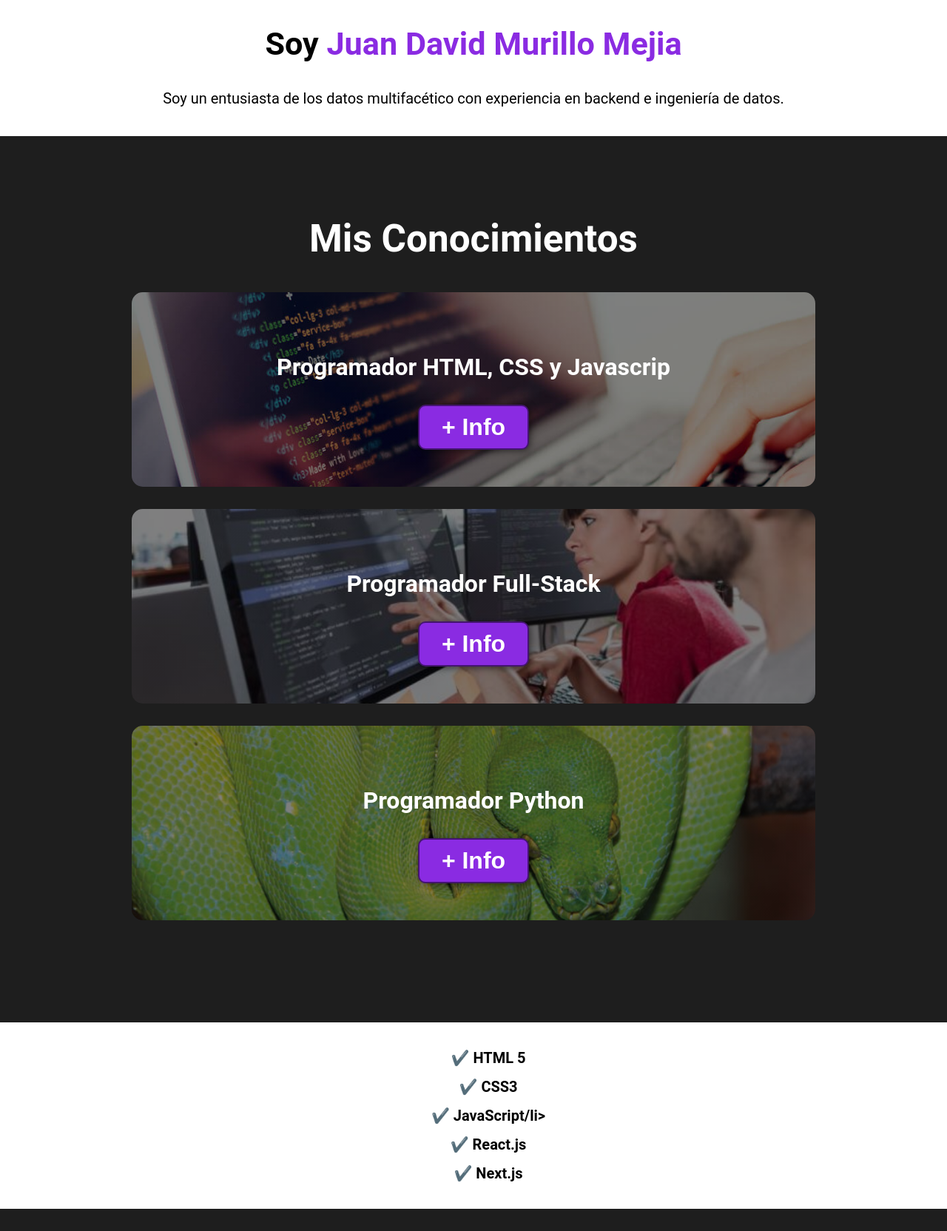
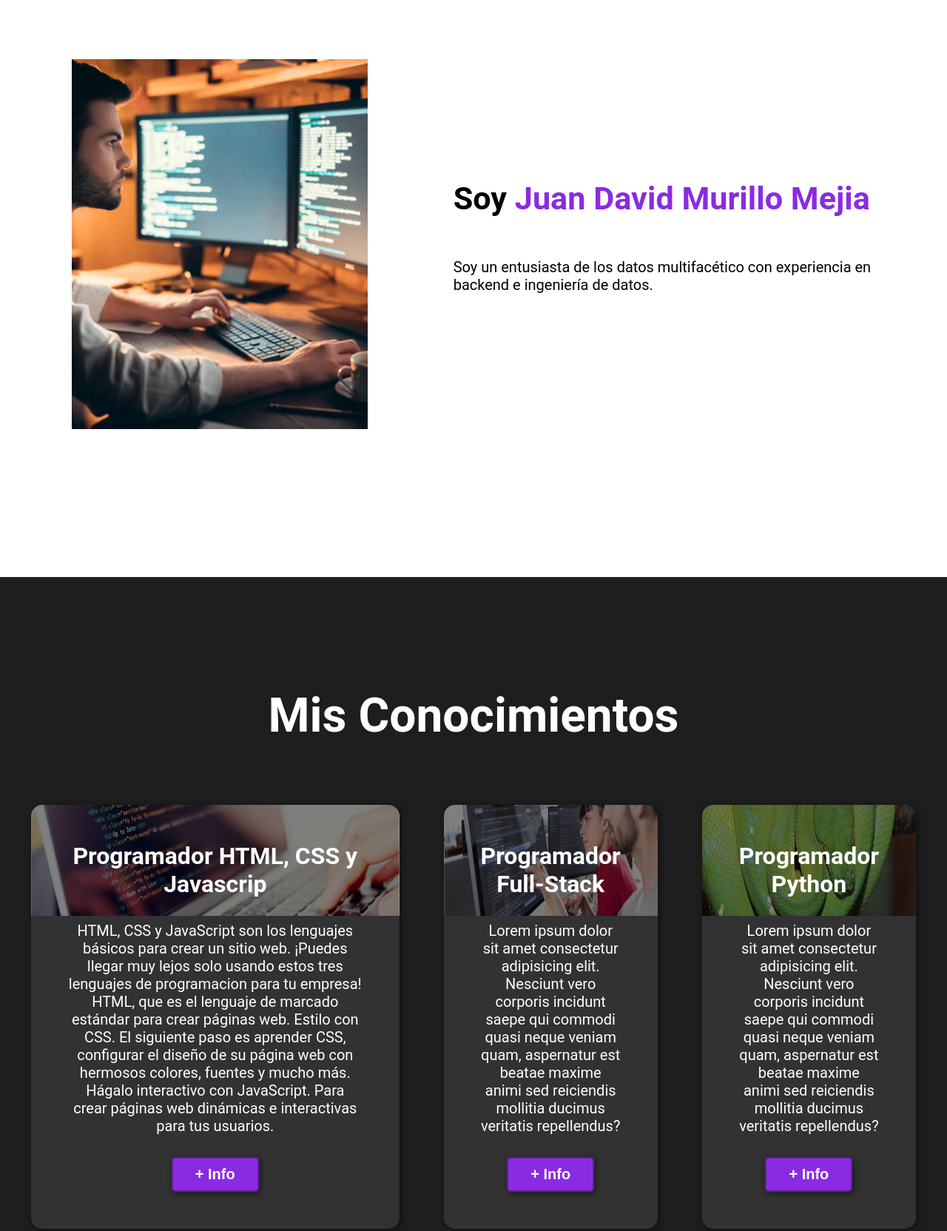
Before and after one commit to jdmm0718/P-gina-Web-COMPLETA-con-HTML-y-CSS, a plain HTML site: page index.html in a window 1280 px wide. Shown: the part 840-2504 px from the top of the page at 74% size. Drawn offline with Linux system fonts and the light colour scheme.

Commit message:
casi termindo

```diff
--- a/index.html
+++ b/index.html
@@ -29,10 +29,11 @@
 
     <seciton id="somos-proya">
         <div class="container">
-            <div class="img-container">
-                <h2>Soy <span class="color-acento"> Juan David Murillo Mejia</span></h2>
-                <p>Soy un entusiasta de los datos multifacético con experiencia en backend e ingeniería de datos.</p>
-            </div>
+            <div class="img-container"></div>
+                <div class="texto">
+                    <h2>Soy <span class="color-acento"> Juan David Murillo Mejia</span></h2>
+                    <p>Soy un entusiasta de los datos multifacético con experiencia en backend e ingeniería de datos.</p>
+                </div>
         </div>
     </seciton>
 
--- a/style.css
+++ b/style.css
@@ -1,156 +1,138 @@
-* {
+*{
     box-sizing: border-box;
 }
 
-html {
+html{
     scroll-behavior: smooth;
 }
 
-h1 {
-    font-size: 3.5em;
+body{
+    font-family: 'Roboto', sans-serif;
+    margin: 0;
 }
 
-h2 {
-    font-size: 2.7em;
-}
+h1{ font-size: 3.5em;}
+h2{ font-size: 2.7em;}
+h3{ font-size: 2em;}
+p{ font-size: 1.25em;}
+ul{ list-style: none;}
+li{ font-size: 1.25em;}
 
-h3 {
-    font-size: 2em;
-}
-
-p {
+button{
     font-size: 1.25em;
-}
-
-ul {
-    list-style: none;
-}
-
-li {
-    font-size: 1.25em;
-}
-
-body {
-    font-family: 'roboto', arial, helvetica, sans-serif;
-    margin: 0;
-    padding: 0;
-}
-
-button {
-    font-size: 2em;
     font-weight: bold;
     padding: 10px 30px;
-    border-radius: 10px;
-    border: 2px solid rgb(0,0,0,0.5);
+    border-radius: 5px;
+    border: 2px solid rgba(0,0,0,0.3);
     box-shadow: 2px 2px 10px rgba(0,0,0,0.5);
     color: white;
     background-color: blueviolet;
 }
 
-button:hover {
+button:hover{
     background-color: rgb(101, 33, 165);
 }
 
-.container {
-    max-width: 1000px;
+.container{
+    max-width: 1400px;
     margin: auto;
 }
 
-.color-acento {
-    color: blueviolet;
+.color-acento{ color:blueviolet; }
+
+header{
+    background-color: rgb(245,245,245);
+
 }
 
-header {
-    background-color: rgb(245.245.245);
-}
-
-header .logo {
+header .logo{
     margin: 0;
     padding: 25px 30px;
+    font-weight: bold;
     color: blueviolet;
     font-size: 1.6em;
 }
 
-header .container {
+header .container{
     display: flex;
     flex-direction: column;
     align-items: center;
 }
 
-header .nav {
+header nav{
     display: flex;
     flex-direction: column;
-    text-emphasis: center;
+    text-align: center;
     padding-bottom: 25px;
 }
 
-header a {
+header a{
     padding: 5px 12px;
     text-decoration: none;
     font-weight: bold;
     color: black;
 }
 
-header a:hover {
+header a:hover{
     color: blueviolet;
 }
 
-#hero {
+#hero{
     display: flex;
     align-items: center;
     justify-content: center;
     text-align: center;
     flex-direction: column;
     height: 90vh;
-    color: white;
     background-image: linear-gradient(
         0deg,
-        rgba(0, 0 , 0, 0.5),
-        rgba(0, 0 , 0, 0.5)
-    ), url("media/hero.jpg");
+        rgba(0,0,0,0.5),
+        rgba(0,0,0,0.5)
+    )
+    ,url("media/hero.jpg");
     background-repeat: no-repeat;
     background-size: cover;
     background-position: center center;
 }
 
-#hero h1 {
+#hero h1{
     color: white;
 }
-#hero button {
+
+#hero button{
     font-size: 1.75em;
 }
 
-#somos-proya {
+#somos-proya .container{
     text-align: center;
     padding: 200px 12px;
-
 }
 
-#nuestros-programas {
-    background-color: rgb(30, 30, 30);
+#nuestros-programas{
+    background-color: rgb(30,30,30);
     color: white;
     text-align: center;
 }
 
-#nuestros-programas .container {
-    padding: 108px 8px;
+#nuestros-programas .container{
+    padding: 150px 12px;
 }
 
-#nuestros-programas h2 {
+#nuestros-programas h2{
     margin-top: 0;
     font-size: 3.2em;
 }
 
-#nuestros-programas p {
+#nuestros-programas p{
     display: none;
 }
 
-#nuestros-programas .carta {
+#nuestros-programas .carta{
     background-position: center center;
     background-size: cover;
     padding: 50px 0px;
     margin: 30px;
-    border-radius: 15px
+    border-radius: 15px;
 }
 
 .carta:first-child{
@@ -182,32 +164,182 @@ header a:hover {
 
 }
 
-#caracteristicas {
+#caracteristicas .container{
     text-align: center;
-    padding: 20px 12px;
-
+    padding: 250px 12px;
 }
 
-#caracteristicas li {
-    margin: 15px 8px;
+#caracteristicas li{
+    margin: 16px 0px;
     font-weight: bold;
 }
 
-#final {
+#final{
     display: flex;
+    flex-direction: column;
+    justify-content: center;
     align-items: center;
-    justify-content: center;
     text-align: center;
-    flex-direction: column;
+    background-color: rgb(30,30,30);
+    color: white;
     height: 80vh;
-    background-color: rgb(30, 30, 30);
-    color: white;
 }
 
-#final h2 {
+#final h2{
     font-size: 9vw;
 }
 
-#final button {
-    font-size: 5vh;
+#final button{
+    font-size: 5vw;
 }
+
+
+footer p{
+    margin: 0;
+    padding: 12px;
+}
+
+footer .container{
+    height: 150px;
+    display: flex;
+    justify-content: center;
+    align-items: flex-end;
+}
+
+@media (min-width: 850px){
+    header{
+        position: fixed;
+        width: 100%;
+    }
+
+    header .container{
+        flex-direction: row;
+        justify-content: space-between;
+    }
+
+    header nav{
+        flex-direction: row;
+        padding-bottom: 0;
+        padding-right: 20px;
+    }
+
+    #hero h1{
+        font-size: 5em;
+    }
+
+    #somos-proya .container{
+        display: flex;
+        justify-content: space-evenly;
+    }
+
+    #somos-proya .texto{
+        width: 50%;
+        max-width: 600px;
+        text-align: initial;
+        padding-left: 30px;
+        display: flex;
+        flex-direction: column;
+        justify-content: center;
+    }
+
+    #somos-proya h2{
+        margin-top: 0px;
+    }
+
+    #somos-proya .img-container{
+        background-image:  url("media/somos-proya.jpg");
+        background-size: cover;
+        background-position: center center;
+        height: 500px;
+        width: 400px;
+    }
+
+    #nuestros-programas .programas{
+        display: flex;
+        justify-content: center;
+    }
+
+    #nuestros-programas p{
+        display: block;
+        margin-bottom: 30px;
+    }
+
+    #nuestros-programas h2{
+        font-size: 4em;
+    }
+
+    #nuestros-programas h3{
+        margin-top: 0;
+    }
+
+    #nuestros-programas .carta{
+        padding: 50px;
+        background-size: 100% 150px;
+        background-repeat: no-repeat;
+        background-position-y: 0;
+        background-color: rgba(50, 50, 50, 1);
+        box-shadow: 2px 2px 10px rgba(0,0,0,0.5);
+    }
+
+    .carta:first-child{
+        background-image: linear-gradient(
+            0deg,
+            rgba(0,0,0,0.5),
+            rgba(0,0,0,0.5)
+        )
+        ,url("media/front-end-cropped.jpg");
+
+    }
+
+    .carta:nth-child(2){
+        background-image: linear-gradient(
+            0deg,
+            rgba(0,0,0,0.5),
+            rgba(0,0,0,0.5)
+        )
+        ,url("media/full-stack-cropped.jpg");
+    }
+
+    .carta:nth-child(3){
+        background-image: linear-gradient(
+            0deg,
+            rgba(0,0,0,0.5),
+            rgba(0,0,0,0.5)
+        )
+        ,url("media/python-cropped.jpg");
+
+    }
+
+    #caracteristicas{
+        background-image: url("media/background-2.jpeg");
+        background-repeat: no-repeat;
+        background-size: 500px 400px;
+        background-position: calc(100vw - 500px) 120px;
+    }
+
+    #caracteristicas .container{
+        text-align: initial;
+    }
+
+    #caracteristicas ul{
+        margin-left: 100px;
+    }
+
+    #final h2{
+        font-size: 5em;
+    }
+
+    #final button{
+        font-size: 2em;
+    }
+
+    footer .container{
+        justify-content: flex-end;
+    }
+}
+
+@media (min-width: 1200px) {
+    #caracteristicas{
+        background-position-x: calc(100vw - 800px);
+    }
+}
```
